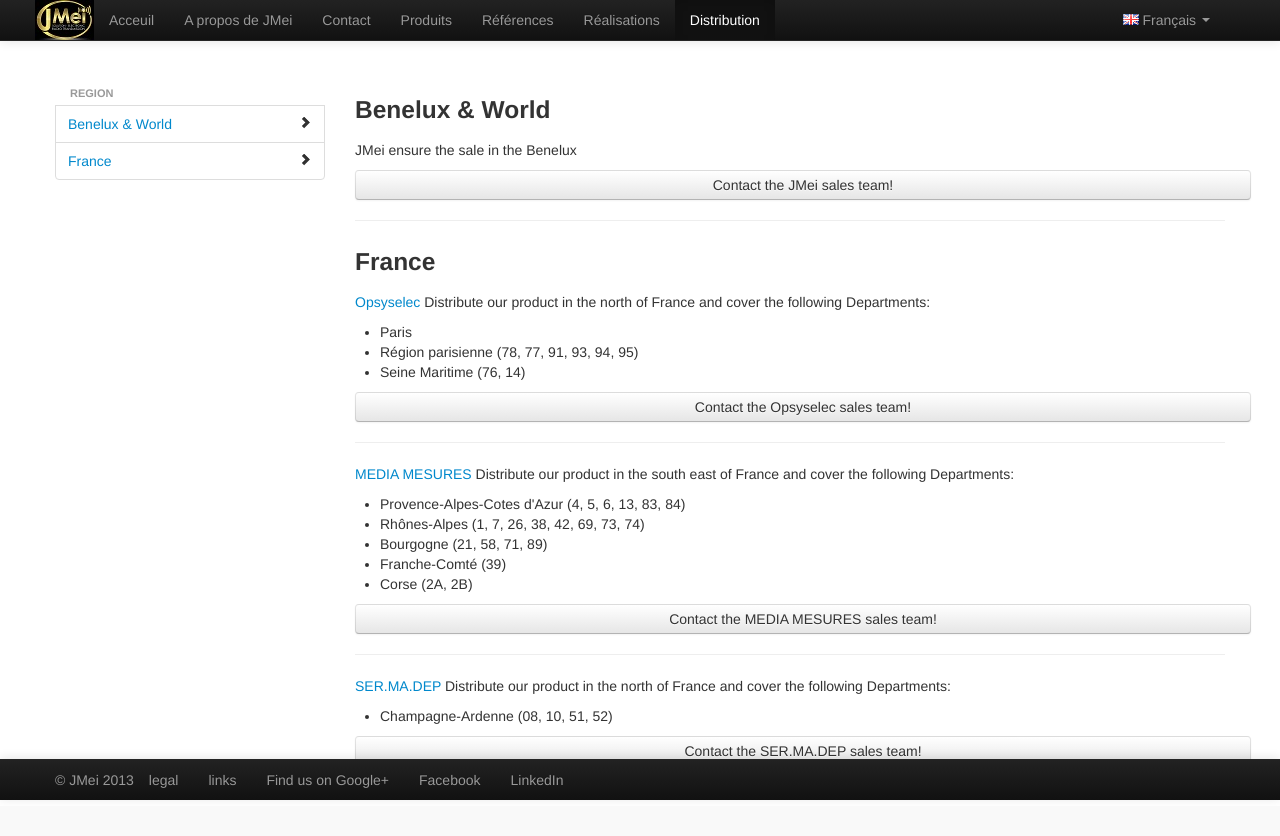
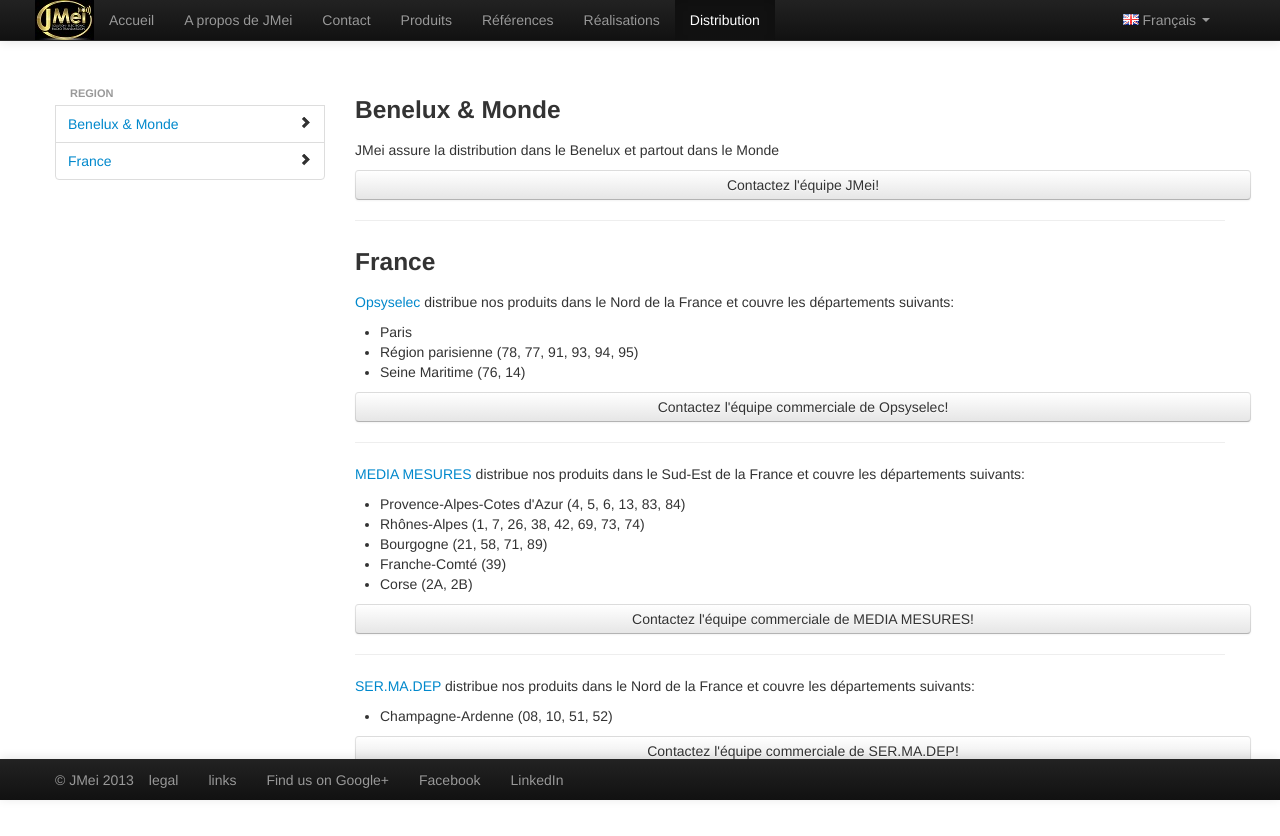
Before and after one commit to g-van-vreckem/jmei.be, a PHP site: page /foo/fr/distribution.php in a window 1280 px wide. Before the commit the page ends 800 px from the top, so only its background shows below. Run offline with PHP 8.4, Linux system fonts and the light colour scheme; some libraries are stand-ins or nearby versions.

Commit message:
traduction fr

```diff
--- a/html/fr/distribution.php
+++ b/html/fr/distribution.php
@@ -17,7 +17,7 @@
 					<div class="sidenavmix">
 						<ul class="nav nav-tabs nav-stacked">
 							<li class="nav-header">Region</li>
-							<li><a href="#benelux">Benelux & World <i class="icon-chevron-right pull-right"></i></a></li>
+							<li><a href="#benelux">Benelux & Monde <i class="icon-chevron-right pull-right"></i></a></li>
 							<li><a href="#france">France <i class="icon-chevron-right pull-right"></i></a></li>
 						</ul>
 					</div>
@@ -26,19 +26,19 @@
 				<!--Body content-->
 					<a name="benelux"></a>
 					<section id="benelux">
-						<h3>Benelux &amp; World</h3>
-						<p>JMei ensure the sale in the Benelux</p>
-						<legend class="btn" data-toggle="collapse" data-target="#contact-jmei">Contact the JMei sales team!</legend>
+						<h3>Benelux &amp; Monde</h3>
+						<p>JMei assure la distribution dans le Benelux et partout dans le Monde</p>
+						<legend class="btn" data-toggle="collapse" data-target="#contact-jmei">Contactez l'équipe JMei!</legend>
 						<div class="collapse" id="contact-jmei">
 							<form class="contact-form" method="get" data-target="#contact-jmei" action="/sendmail.php">
 								<fieldset>
-									<label>Your name <span>(Required)</span></label>
+									<label>Votre nom <span>(Requis)</span></label>
 									<input id="name" type="text" title="Your name is required!" name="name" class="inputtext required span9">
-									<label>Your email address <span>(Required)</span></label>
+									<label>Votre adresse e-mail <span>(Requis)</span></label>
 									<input id="email" type="email" title="Your email is required!" name="email" class="inputtext required email span9">
-									<label>Message <span>(Required)</label>
+									<label>Message <span>(Requis)</label>
 									<textarea id="message" title="Please type your message!" name="message" rows="12" cols="72" class="required span9"></textarea>
-									<button id="submit-btn" type="submit" class="btn">Submit</button>
+									<button id="submit-btn" type="submit" class="btn">Envois</button>
 									<input type="hidden" name="lang" value="en">
 									<input type="hidden" name="reason" value="Sales Contact JMei">
 								 </fieldset>
@@ -49,30 +49,30 @@
 					<a name="france"></a>
 					<section id="france">
 						<h3>France</h3>
-						<p><a target="_blank" href="http://www.opsyselec.fr/">Opsyselec</a> Distribute our product in the north of France and cover the following Departments:</p>
+						<p><a target="_blank" href="http://www.opsyselec.fr/">Opsyselec</a> distribue nos produits dans le Nord de la  France et couvre les départements suivants:</p>
 						<ul>
 							<li>Paris</li>
 							<li>Région parisienne (78, 77, 91, 93, 94, 95)</li>
 							<li>Seine Maritime (76, 14)</li>
 						</ul>
-						<legend class="btn" data-toggle="collapse" data-target="#contact-opsyselec" >Contact the Opsyselec sales team!</legend>
+						<legend class="btn" data-toggle="collapse" data-target="#contact-opsyselec" >Contactez l'équipe commerciale de Opsyselec!</legend>
 						<div class="collapse" id="contact-opsyselec">
 							<form class="contact-form" method="get" data-target="#contact-opsyselec" action="/sendmail.php">
 								<fieldset>
-									<label>Your name <span>(Required)</span></label>
+								  Votre nom <span>(Requis)</span>
 								  <input id="name" type="text" title="Your name is required!" name="name" class="inputtext required span9">
-									<label>Your email address <span>(Required)</span></label>
+								  Votre adresse e-mail <span>(Requis)</span>
 								  <input id="email" type="email" title="Your email is required!" name="email" class="inputtext required email span9">
-									<label>Message <span>(Required)</label>
+									<label>Message <span>(Requis)</label>
 									<textarea id="message" title="Please type your message!" name="message" rows="12" cols="72" class="required span9"></textarea>
-									<button id="submit-btn" type="submit" class="btn">Submit</button>
+									<button id="submit-btn" type="submit" class="btn">Envois</button>
 									<input type="hidden" name="lang" value="en">
 									<input type="hidden" name="reason" value="Sales Contact opsyelec">
 								 </fieldset>
 							</form>
 						</div>
 						<hr>
-						<p><a target="_blank" href="http://www.mediamesures.com/">MEDIA MESURES</a> Distribute our product in the south east of France and cover the following Departments:</p>
+						<p><a target="_blank" href="http://www.mediamesures.com/">MEDIA MESURES</a> distribue nos produits dans le Sud-Est de la  France et couvre les départements suivants:</p>
 						<ul>
 							<li>Provence-Alpes-Cotes d'Azur (4, 5, 6, 13, 83, 84) </li>
 							<li>Rhônes-Alpes (1, 7, 26, 38, 42, 69, 73, 74)</li>
@@ -80,38 +80,39 @@
 							<li>Franche-Comté (39)</li>
 							<li>Corse (2A, 2B)</li>
 						</ul>
-						<legend class="btn" data-toggle="collapse" data-target="#contact-mediamesures" >Contact the MEDIA MESURES sales team!</legend>
+						<legend class="btn" data-toggle="collapse" data-target="#contact-mediamesures" >Contactez l'équipe commerciale de MEDIA MESURES!</legend>
 						<div class="collapse" id="contact-mediamesures">
 							<form class="contact-form" method="get" data-target="#contact-mediamesures" action="/sendmail.php">
 								<fieldset>
-									<label>Your name <span>(Required)</span></label>
+								  Votre nom <span>(Requis)</span>
 								  <input id="name" type="text" title="Your name is required!" name="name" class="inputtext required span9">
-									<label>Your email address <span>(Required)</span></label>
+								  Votre adresse e-mail <span>(Requis)</span>
 								  <input id="email" type="email" title="Your email is required!" name="email" class="inputtext required email span9">
-									<label>Message <span>(Required)</label>
+									<label>Message <span>(Requis)</label>
 									<textarea id="message" title="Please type your message!" name="message" rows="12" cols="72" class="required span9"></textarea>
-									<button id="submit-btn" type="submit" class="btn">Submit</button>
+									<button id="submit-btn" type="submit" class="btn">Envois</button>
 									<input type="hidden" name="lang" value="en">
 									<input type="hidden" name="reason" value="Sales Contact Media Mesures">
 								 </fieldset>
 							</form>
 						</div>
 						<hr>
-						<p><a target="_blank" href="http://www.sermadep.fr/">SER.MA.DEP</a> Distribute our product in the north of France and cover the following Departments:</p>
+						<p><a target="_blank" href="http://www.sermadep.fr/">SER.MA.DEP</a> distribue nos produits dans le Nord de la  France et couvre les départements suivants:</p>
 						<ul>
 							<li>Champagne-Ardenne (08, 10, 51, 52)</li>
 						</ul>
-						<legend class="btn" data-toggle="collapse" data-target="#contact-sermadep" >Contact the SER.MA.DEP sales team!</legend>
+						<legend class="btn" data-toggle="collapse" data-target="#contact-sermadep" >Contactez l'équipe commerciale de SER.MA.DEP!</legend>
+						<p>&nbsp;</p>
 						<div class="collapse" id="contact-sermadep">
 							<form class="contact-form" method="get" data-target="#contact-sermadep" action="/sendmail.php">
 								<fieldset>
-									<label>Your name <span>(Required)</span></label>
+								  Votre nom <span>(Requis)</span>
 								  <input id="name" type="text" title="Your name is required!" name="name" class="inputtext required span9">
-									<label>Your email address <span>(Required)</span></label>
+								  Votre adresse e-mail <span>(Requis)</span>
 								  <input id="email" type="email" title="Your email is required!" name="email" class="inputtext required email span9">
-									<label>Message <span>(Required)</label>
+									<label>Message <span>(Requis)</label>
 									<textarea id="message" title="Please type your message!" name="message" rows="12" cols="72" class="required span9"></textarea>
-									<button id="submit-btn" type="submit" class="btn">Submit</button>
+									<button id="submit-btn" type="submit" class="btn">Envois</button>
 									<input type="hidden" name="lang" value="en">
 									<input type="hidden" name="reason" value="Sales Contact SER.MA.DEP">
 								 </fieldset>
--- a/html/fr/nav.php
+++ b/html/fr/nav.php
@@ -9,7 +9,7 @@
 					<a class="brand" href="./"><img class="logo-nav" src="../img/ico/jmei-nav-logo.jpg" height="40" alt="JMei"/></a>
 					<div class="nav-collapse collapse">
 						<ul class="nav">
-							<li<?php echo Site::addActiveClass('home'); ?>><a href="./">Acceuil</a></li>
+							<li<?php echo Site::addActiveClass('home'); ?>><a href="./">Accueil</a></li>
 							<li<?php echo Site::addActiveClass('about'); ?>><a href="<?php echo Site::relativeUrl('about');?>">A propos de JMei</a></li>
 							<li<?php echo Site::addActiveClass('contact'); ?>><a href="<?php echo Site::relativeUrl('contact');?>">Contact</a></li>
 							<li<?php echo Site::addActiveClass('products'); ?>><a href="<?php echo Site::relativeUrl('products');?>">Produits</a></li>
```
Also changed, not shown: html/fr/index.php (+12 -12 lines), html/fr/references.php (+8 -8 lines), html/img/home/box2.jpg. Lines whose indentation alone changed are shown as unchanged.
